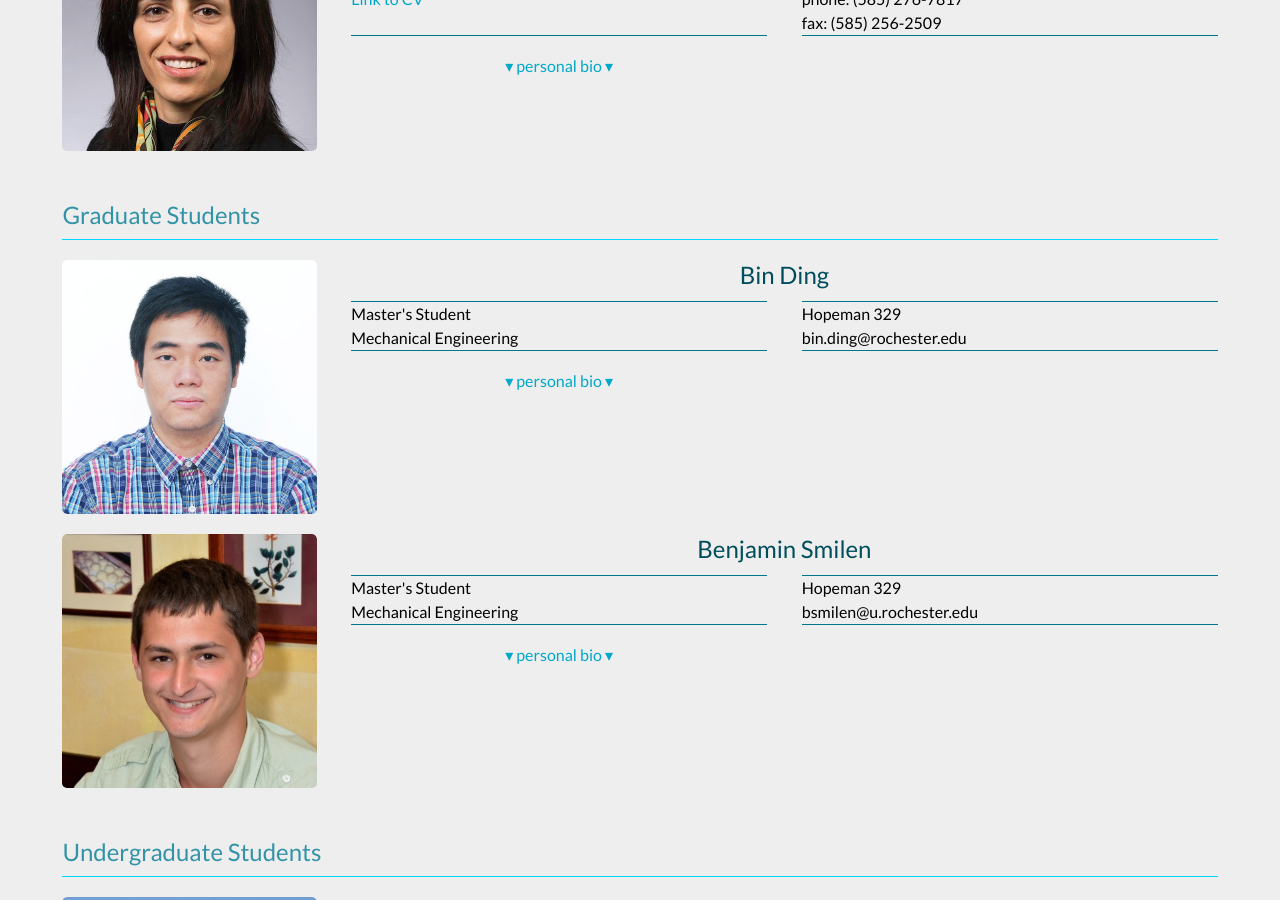
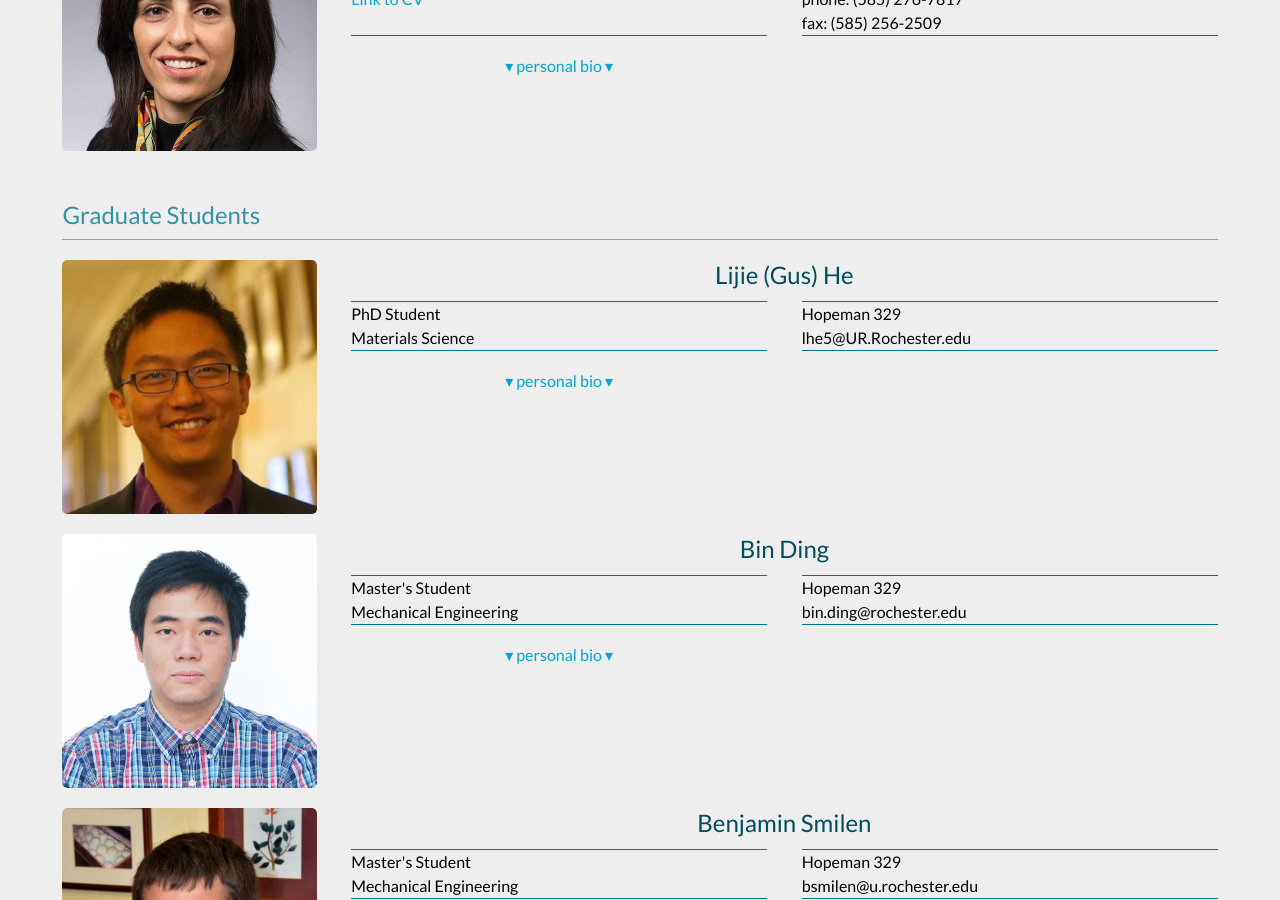
Before and after one commit to niaz60/website, a Jekyll site: the page built from people.md, in a window 1280 px wide and 900 px high, scrolled down 492 px. Built offline with Jekyll 4.4.1, drawn with Linux system fonts in a browser that asks for light colours.

Commit message:
Your message goes here

```diff
--- a/_data/people/graduate.yml
+++ b/_data/people/graduate.yml
@@ -15,6 +15,17 @@
 # project_desc: short description of project
 # personal_desc: personal short bio
 ---
+- name: Lijie (Gus) He
+  title: PhD Student
+  dept: Materials Science
+  office: Hopeman 329
+  link_text:
+  link_value:
+  email: lhe5@UR.Rochester.edu
+  pic: Gus-He.jpg
+  project:
+  project_desc:
+  personal_desc: "Gus .."
 
 - name: Bin Ding
   title: Master's Student
```
Also changed, not shown: static/img/people/Gus-He.jpg (added), 3 other files.
